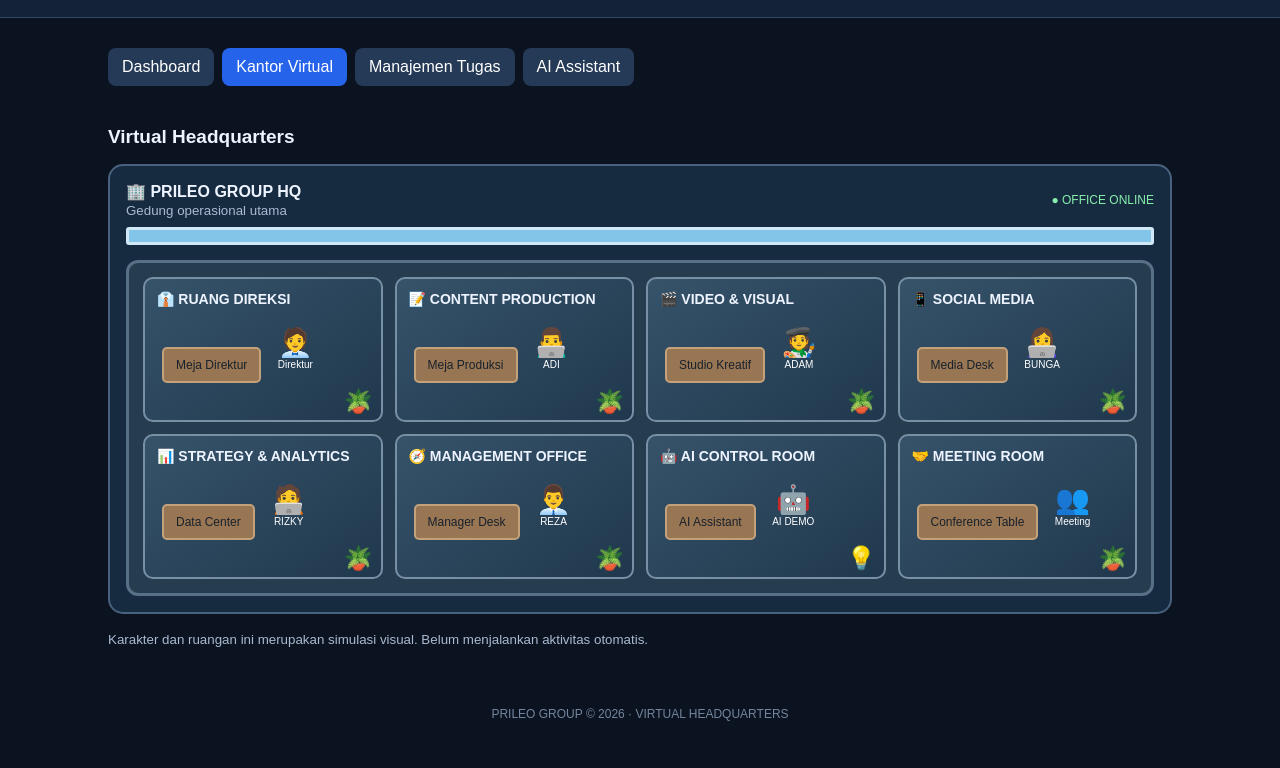
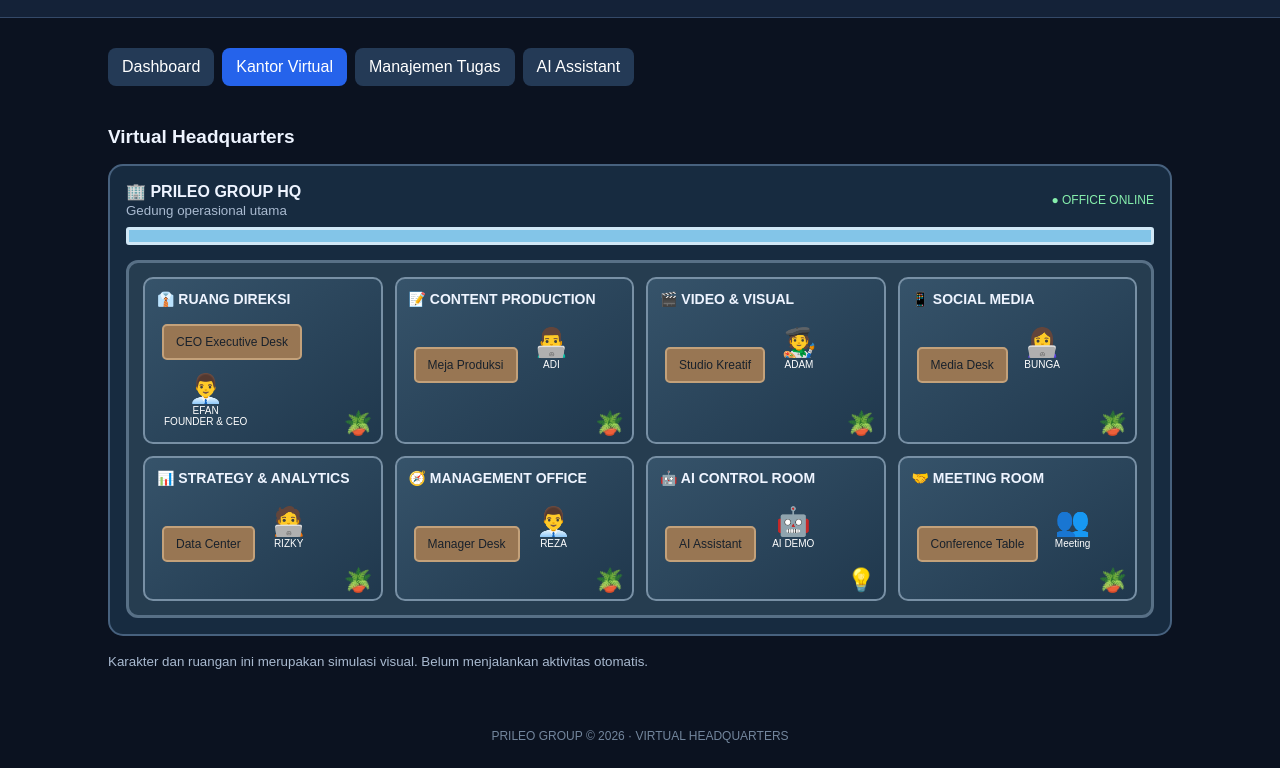
Before and after one commit to EFANNN1/prileo-virtual-office, a plain HTML site: page index.html in a window 1280 px wide. Both pictures are taken after a click on the button "Kantor Virtual". Shown: the part 81-849 px from the top of the page. Before the commit the page ends 827 px from the top, so only its background shows below. Drawn offline with Linux system fonts and the light colour scheme.

Commit message:
Update index.html

```diff
--- a/index.html
+++ b/index.html
@@ -89,12 +89,18 @@ footer{text-align:center;padding:25px;color:#73869d;font-size:12px}
 </div>
 <div class="window"></div>
 <div class="office-floor">
+
 <div class="room">
 <h3>👔 RUANG DIREKSI</h3>
-<div class="desk">Meja Direktur</div>
-<div class="person"><span class="avatar">🧑‍💼</span><small>Direktur</small></div>
+<div class="desk">CEO Executive Desk</div>
+<div class="person">
+<span class="avatar">👨‍💼</span>
+<small>EFAN</small>
+<small>FOUNDER & CEO</small>
+</div>
 <div class="plant">🪴</div>
 </div>
+
 <div class="room">
 <h3>📝 CONTENT PRODUCTION</h3>
 <div class="desk">Meja Produksi</div>
```
